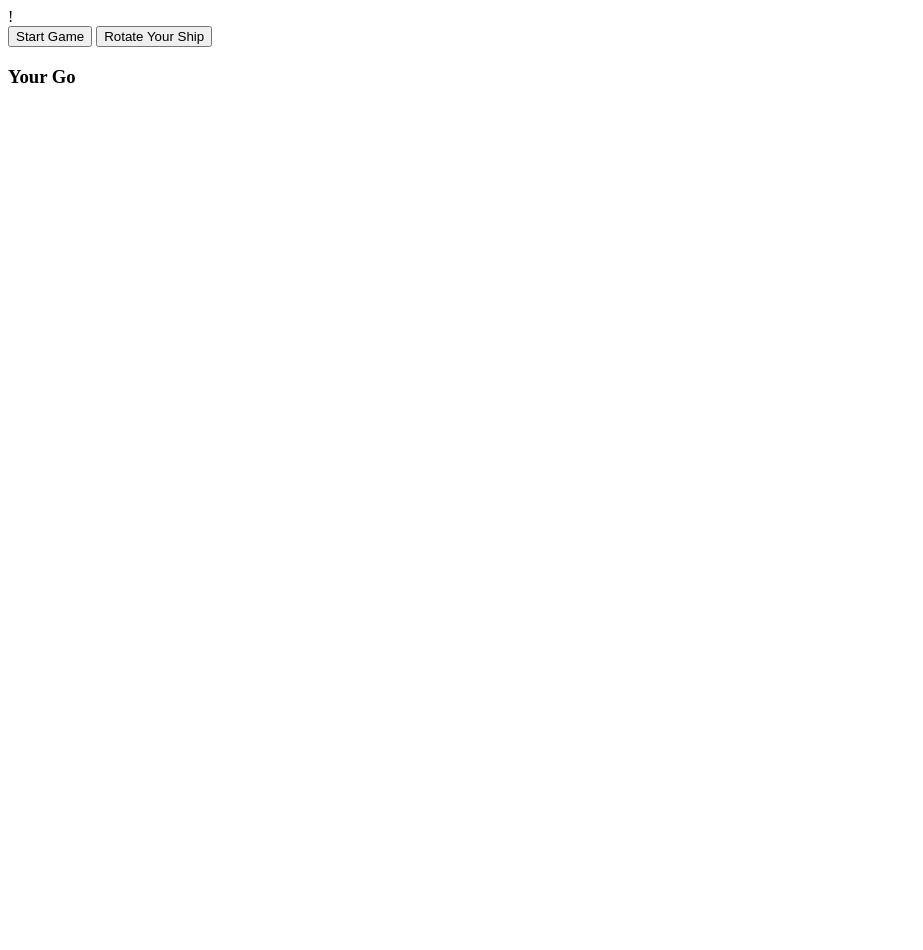
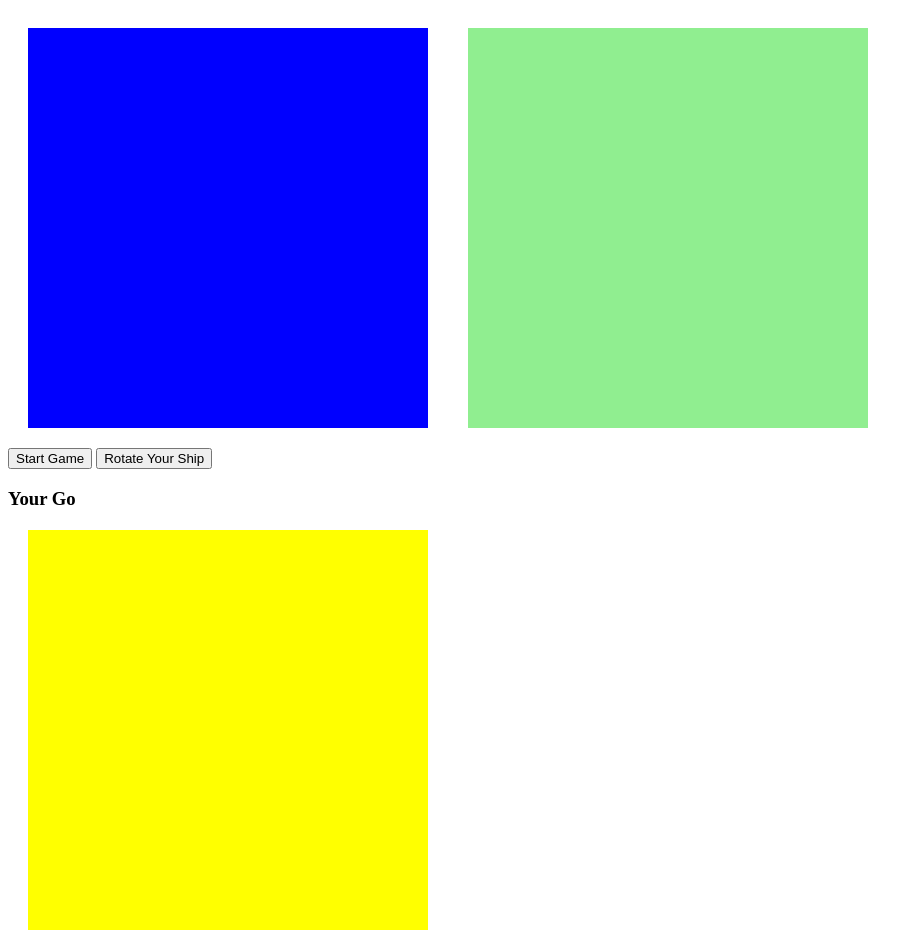
Before and after one commit to Aglasener/Battleships, a plain HTML site: page index.html in a window 1280 px wide. Shown: the whole page, without its empty margins (0-923 px from the left). Before the commit the page ends 800 px from the top, so only its background shows below. Drawn offline with Linux system fonts and the light colour scheme.

Commit message:
basic cs layout

```diff
--- a/index.html
+++ b/index.html
@@ -1,4 +1,4 @@
-!<!DOCTYPE html>
+<!DOCTYPE html>
 <!--[if lt IE 7]>      <html class="no-js lt-ie9 lt-ie8 lt-ie7"> <![endif]-->
 <!--[if IE 7]>         <html class="no-js lt-ie9 lt-ie8"> <![endif]-->
 <!--[if IE 8]>         <html class="no-js lt-ie9"> <![endif]-->
@@ -14,7 +14,8 @@
     </head>
     <body>
       <div class="container">
-        <div class="grid grid-user"></div>
+        <div class="grid grid-user">
+        </div>
         <div class="grid grid-computer"></div>
       </div>
 
--- a/style.css
+++ b/style.css
@@ -0,0 +1,34 @@
+.container{
+    display: flex;
+}
+
+
+.grid-user {
+    width: 400px;
+    height: 400px;
+    display: flex;
+    flex-wrap: wrap;
+    background-color: blue;
+    margin: 20px
+}
+
+.grid div {
+    width: 40px;
+    height: 40px;
+}
+
+.grid-computer {
+    width: 400px;
+    height: 400px;
+    display: flex;
+    flex-wrap: wrap;
+    background-color:lightgreen;
+    margin: 20px;
+}
+
+.grid-display {
+    width: 400px;
+    height: 400px;
+    margin: 20px;
+    background-color: yellow;
+}
```
